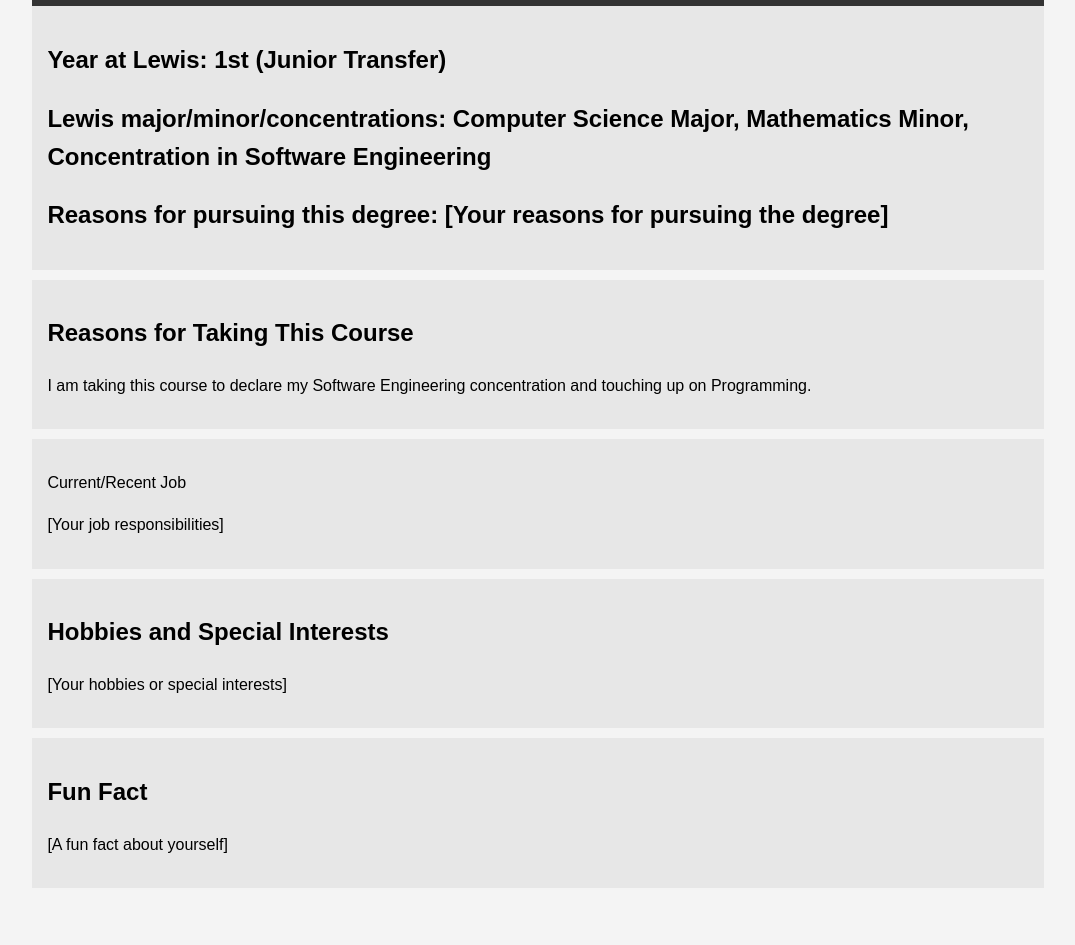
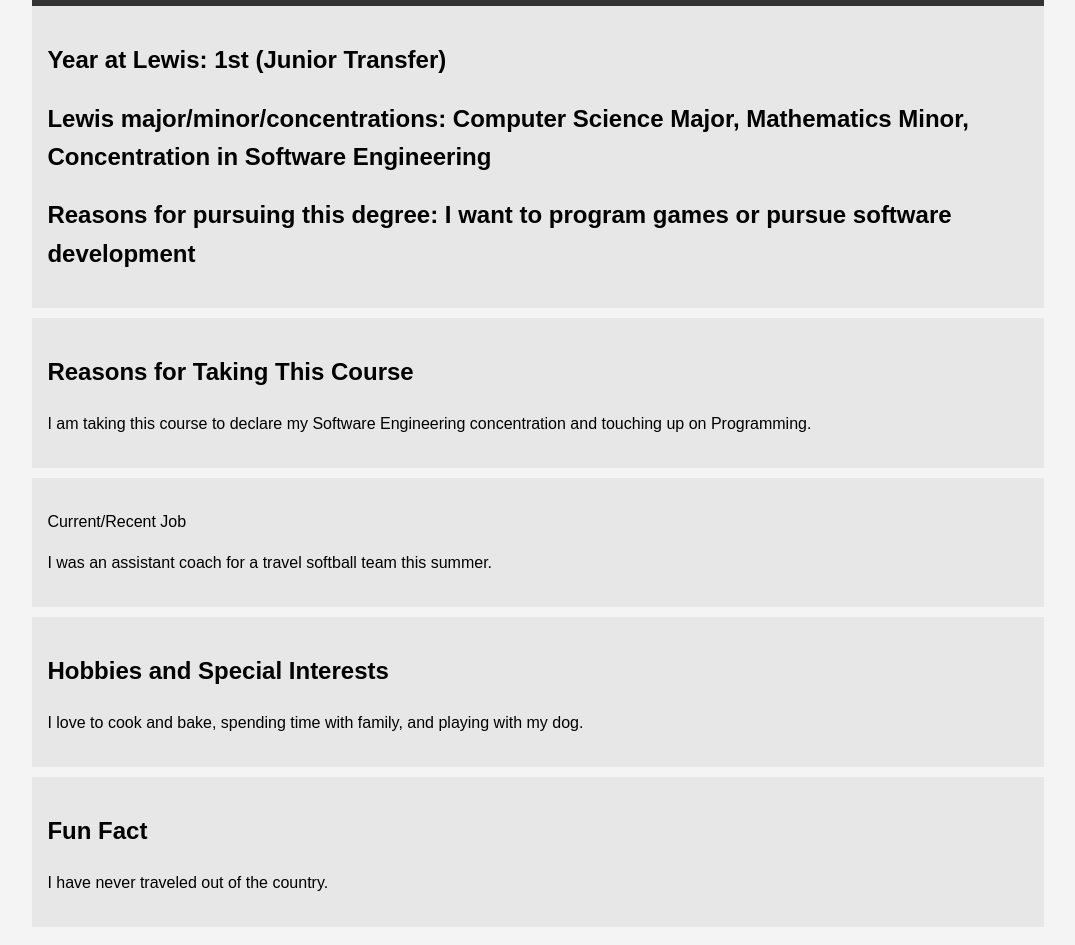
Before and after one commit to nicolemagdz/getting-2-know-each-other, a plain HTML site: page index.html in a window 1280 px wide. Shown: the part 144-1089 px from the top of the page, without its empty margins (102-1177 px from the left). Before the commit the page ends 1050 px from the top, so only its background shows below. Drawn offline with Linux system fonts and the light colour scheme.

Commit message:
Update index.html Update rest of info

```diff
--- a/index.html
+++ b/index.html
@@ -38,7 +38,7 @@
         <section class="lewis">
 			<h2>Year at Lewis: 1st (Junior Transfer)</h2>
 			<h2>Lewis major/minor/concentrations: Computer Science Major, Mathematics Minor, Concentration in Software Engineering</h2>
-			<h2>Reasons for pursuing this degree: [Your reasons for pursuing the degree]</h2>
+			<h2>Reasons for pursuing this degree: I want to program games or pursue software development</h2>
         </section>
 
 		<section class="course">
@@ -48,17 +48,17 @@
 
 		<section class="job">
             <p>Current/Recent Job</p>
-			<p>[Your job responsibilities]</p>
+			<p>I was an assistant coach for a travel softball team this summer.</p>
         </section>
 
         <section class="hobbies">
             <h2>Hobbies and Special Interests</h2>
-            <p>[Your hobbies or special interests]</p>
+            <p>I love to cook and bake, spending time with family, and playing with my dog.</p>
         </section>
 
         <section class="fun-fact">
             <h2>Fun Fact</h2>
-            <p>[A fun fact about yourself]</p>
+            <p>I have never traveled out of the country.</p>
         </section>
     </div>
 </body>
```
